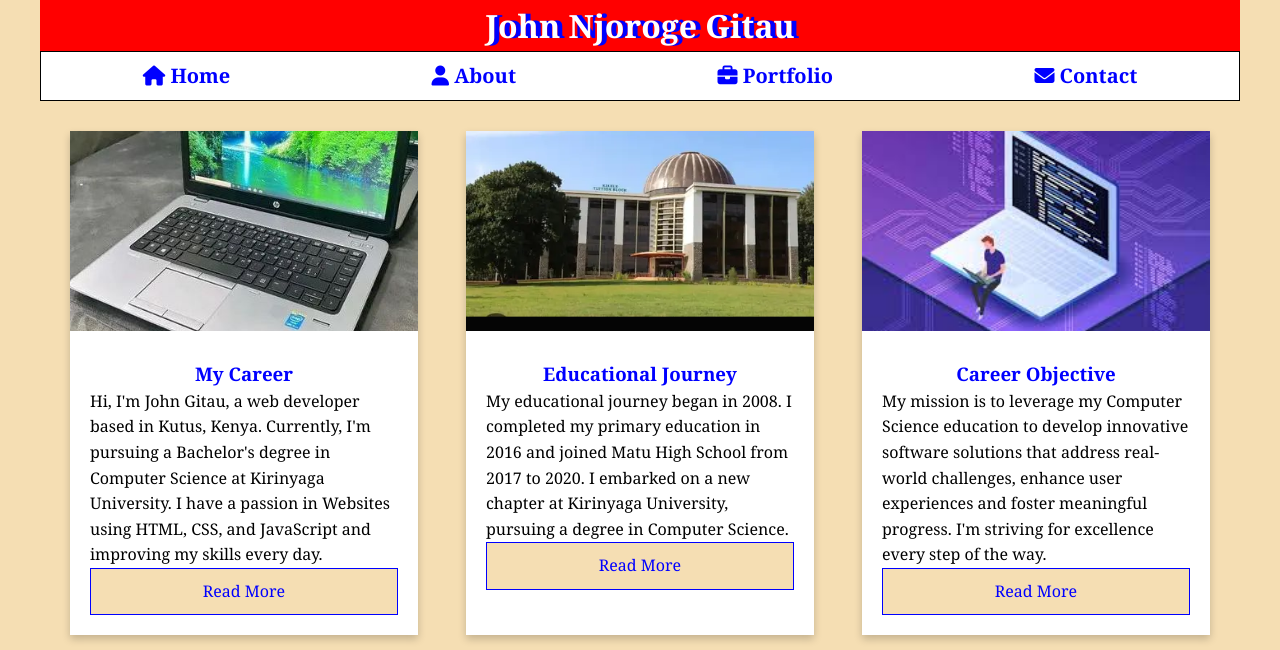
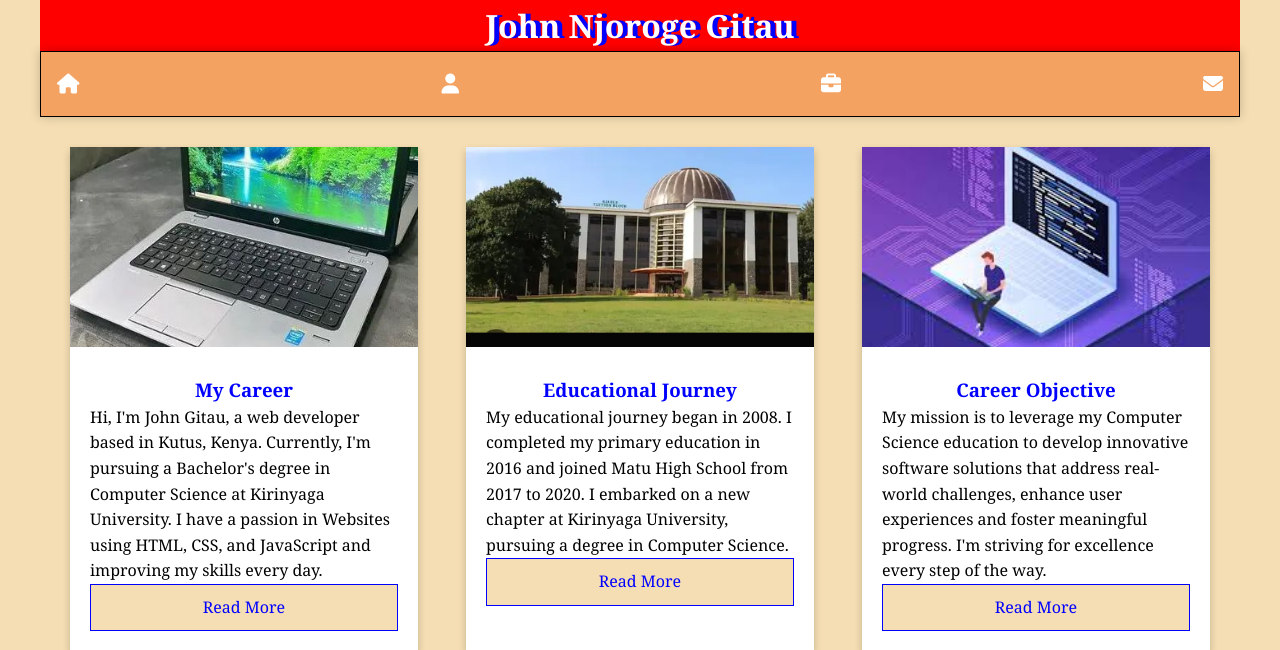
Before and after one commit to jonterob/Tech-John, a PHP site: page / in a window 1280 px wide. Shown: the top 650 px of the page. Run offline with PHP 8.4, Linux system fonts and the light colour scheme.

Commit message:
Update index.css

```diff
--- a/index.css
+++ b/index.css
@@ -32,28 +32,58 @@ body {
 .nav {
     display: flex; /* Default Flexbox */
     flex-direction: row; /* Horizontal layout */
-    justify-content: space-around; /* Optional: space links evenly within the nav */
-    background-color: white;
+    justify-content: space-between; /* Optional: space links evenly within the nav */
+    background-color: #f4a261;
     padding: 6px;
     gap: 10px;
     border: 1px solid black;
     flex-wrap: nowrap; /* Prevent wrapping */
     overflow-x: auto; /* Allow horizontal scrolling if needed */
-
+    box-shadow: 0 0 10px rgba(0, 0, 0, 0.2);
+    flex-wrap: nowrap;
+    z-index: 100;
+    width: 100%;
+    flex-wrap: nowrap;
 }
 
 .nav a {
     text-decoration: none;
-    color: blue;
     font-size: 20px;
     font-weight: bold;
     padding: 2px;
     transition: color 0.3s ease, background-color 0.3s ease;
     flex-wrap: nowrap; /* Prevent wrapping */
+    position: relative;
+    display: inline-block;
+    padding: 10px;
+    color: white;
+    text-decoration: none;
+}
+
+/* Tooltip Text */
+.nav a .tooltip {
+    visibility: hidden;
+    position: absolute;
+    bottom: 100%;
+    left: 50%;
+    transform: translateX(-50%);
+    background-color: white;
+    color: blue;
+    border-radius: 5px;
+    padding: 5px;
+    font-size: 14px;
+    opacity: 0;
+    transition: opacity 0.3s ease;
+    z-index: 10;
+}
+
+.nav a:hover .tooltip {
+    visibility: visible;
+    opacity: 1;
 }
 
 .nav a:hover {
-    color: yellow;
+    color: #e76f51;
     background-color: wheat;
     border-radius: 5px;
 }
```
